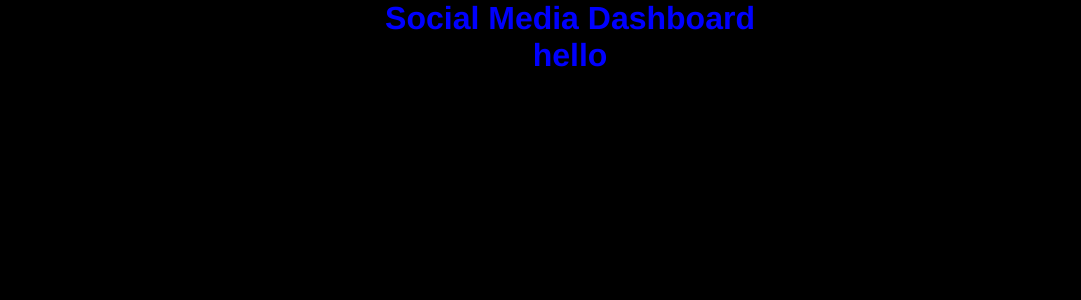
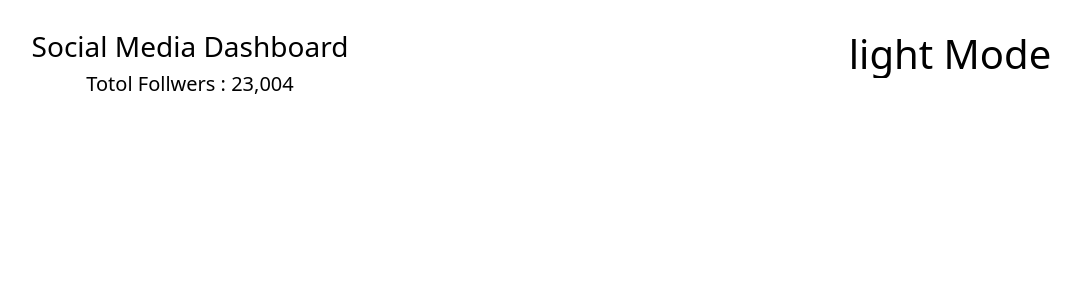
Before and after one commit to yazansharawi/SocialMediaDashboard-Onex, a Vue app in the folder onexproject/: page / in a window 1280 px wide. Shown: the top 300 px of the page, without its empty margins (70-1151 px from the left). Built offline with nearby package versions, Linux system fonts and the light colour scheme.

Commit message:
3rd push

```diff
--- a/onexproject/package.json
+++ b/onexproject/package.json
@@ -8,6 +8,8 @@
     "lint": "vue-cli-service lint"
   },
   "dependencies": {
+    "@popperjs/core": "^2.11.6",
+    "bootstrap": "^5.2.2",
     "core-js": "^3.8.3",
     "vue": "^2.6.14"
   },
--- a/onexproject/src/App.css
+++ b/onexproject/src/App.css
@@ -1,7 +1,23 @@
 *{
+    text-align: center;
+    padding-top: 0px;
+    margin: 0px;
     overflow-y: hidden;
     overflow-x: hidden;
-    margin: 0;
     box-sizing: border-box;
-    background-color: black;
 }
+
+
+
+/*------------------ Dark Mode code ------------------*/
+.app{
+    width:100vw;
+    min-height:100vh;
+    background:white;
+    color:black;
+  }
+
+  .dark{
+    background:black;;
+    color:white;
+  }
--- a/onexproject/src/App.vue
+++ b/onexproject/src/App.vue
@@ -1,7 +1,7 @@
 
 <template>
-  <div class = "MainPage">
-    <Header></Header>
+  <div class = 'app' :class = "mode">
+    <Header :mode = "mode"></Header>
 </div>
 </template>
 
@@ -11,14 +11,16 @@ import Header from './Components/Header.vue'
 
 export default {
   name: 'App',
+  data (){
+    return{
+      mode: 'light'
+    }
+  },
   components: {
     Header,
   },
 }
 </script>
-
-
-
 <style>
 @import './App.css';
 </style>
--- a/onexproject/src/Components/Header.css
+++ b/onexproject/src/Components/Header.css
@@ -1,7 +1,71 @@
-.app {
-    font-family: Avenir, Helvetica, Arial, sans-serif;
-    -webkit-font-smoothing: antialiased;
-    -moz-osx-font-smoothing: grayscale;
-    text-align: center;
-    color: blue;
+/* ------------------------ Head Page ------------------------*/
+
+
+
+
+.HeadPage{
+    padding-top: 30px;
+
+}
+/* ------------------------ Button css ------------------------*/
+.switch {
+    position: relative;
+    display: inline-block;
+    width: 60px;
+    height: 34px;
   }
+
+  .switch input {
+    opacity: 0;
+    width: 0;
+    height: 0;
+  }
+
+  .slider {
+    position: absolute;
+    cursor: pointer;
+    top: 0;
+    left: 0;
+    right: 0;
+    bottom: 0;
+    background-color: #ccc;
+    -webkit-transition: .4s;
+    transition: .4s;
+  }
+
+  .slider:before {
+    position: absolute;
+    content: "";
+    height: 26px;
+    width: 26px;
+    left: 4px;
+    bottom: 4px;
+    background-color: white;
+    -webkit-transition: .4s;
+    transition: .4s;
+  }
+
+  input:checked + .slider {
+    background-color: #2196F3;
+  }
+
+  input:focus + .slider {
+    box-shadow: 0 0 1px #2196F3;
+  }
+
+  input:checked + .slider:before {
+    -webkit-transform: translateX(26px);
+    -ms-transform: translateX(26px);
+    transform: translateX(26px);
+  }
+
+  /* Rounded sliders */
+  .slider.round {
+    border-radius: 34px;
+  }
+
+  .slider.round:before {
+    border-radius: 50%;
+  }
+
+/* ------------------------Button css ------------------------*/
--- a/onexproject/src/Components/Header.vue
+++ b/onexproject/src/Components/Header.vue
@@ -1,17 +1,33 @@
 <template>
-    <div class = "app">
-    <h1>Social Media Dashboard</h1>
-    <h1>hello</h1>
+    <div class="HeadPage">
+    <div class="container">
+  <div class="row">
+    <div class="col-sm-4">
+      <h3>Social Media Dashboard</h3>
+      <h5>Totol Follwers : 23,004</h5>
+    </div>
+    <div class="col-sm-4">
+
+    </div>
+    <div class="col-sm-4">
+        <h1>{{mode}} Mode</h1>
+    </div>
+  </div>
+</div>
 </div>
 </template>
 
+
 <script>
 export default{
+    props:['mode'],
     name: "Header",
     components: {},
 }
 </script>
 
 <style>
-@import './Header.css'
+@import './Header.css';
+@import'~bootstrap/dist/css/bootstrap.css'
+
 </style>
--- a/onexproject/src/main.js
+++ b/onexproject/src/main.js
@@ -1,9 +1,11 @@
 import Vue from 'vue'
 import App from './App.vue'
-
+import "bootstrap/dist/css/bootstrap.css"
 
 Vue.config.productionTip = false
 
 new Vue({
   render: h => h(App),
 }).$mount('#app')
+
+import "bootstrap/dist/js/bootstrap.js"
```
Also changed, not shown: 1 other file (tests, documents, lock files or other folders).
